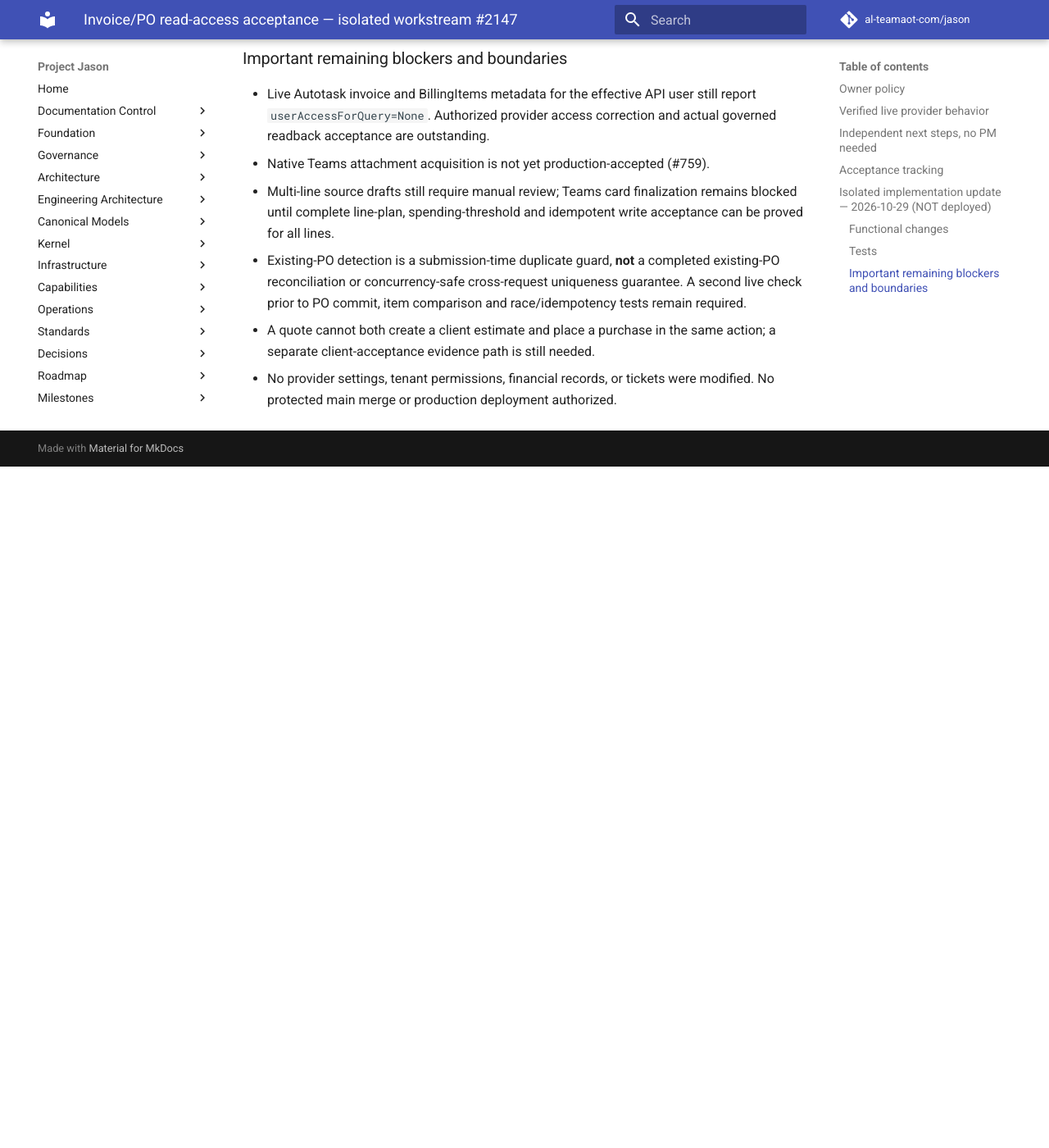
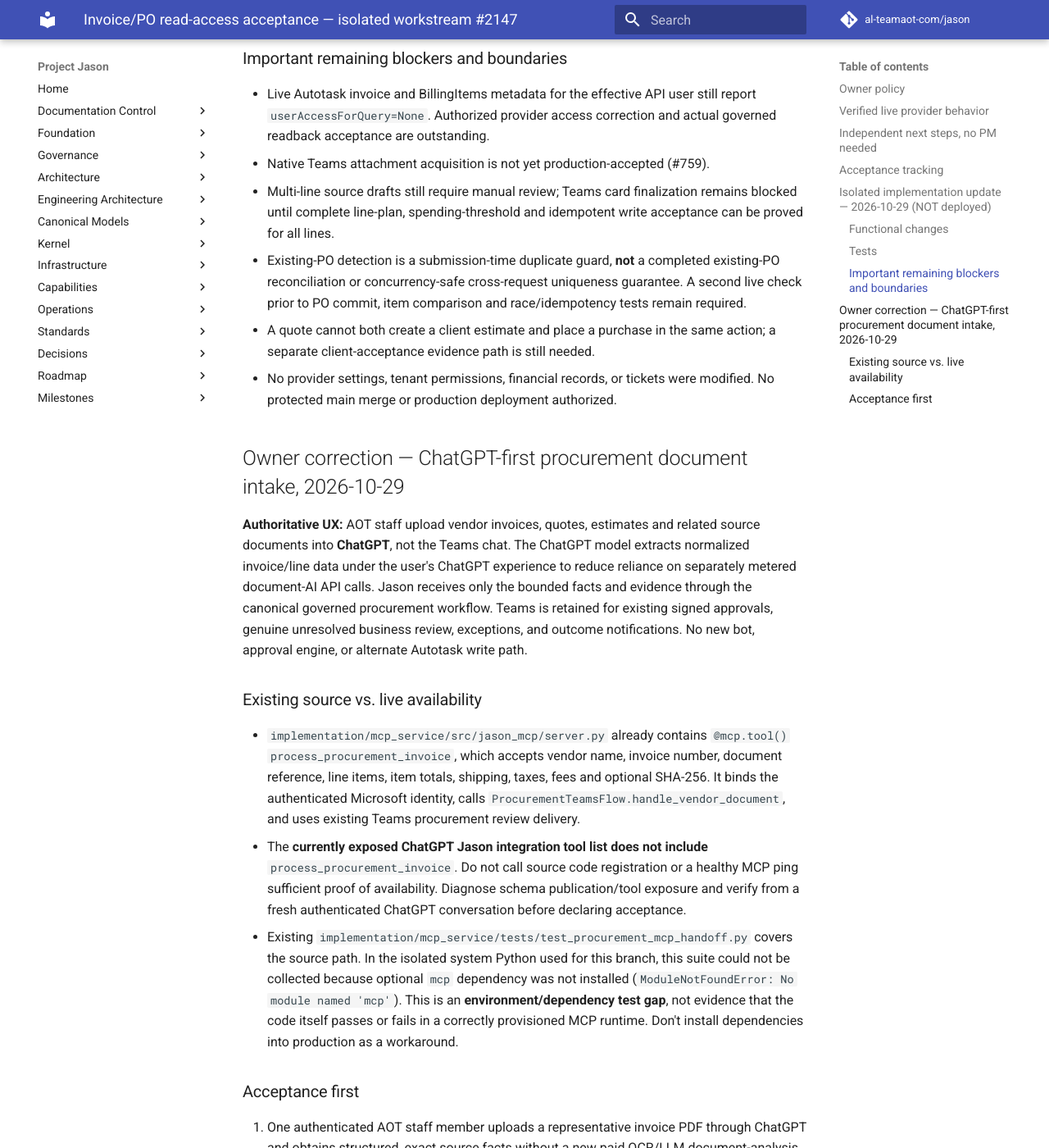
Before and after one commit to al-teamaot-com/jason, an MkDocs documentation site: the page built from docs/operations/Autotask-Invoice-PO-Read-Acceptance-20261029.md, in a window 1280 px wide and 1400 px high, scrolled down 3057 px. Shown: the whole window at 82% size. Built offline with MkDocs 1.6.1 and Material for MkDocs 9.7.7, drawn with Linux system fonts in a browser that asks for light colours; comment, search, counter and statistics services are not loaded; before the commit the page ends 3626 px from its top, so only the background shows below that; some of the changed text lies outside the part shown.

Commit message:
docs: prioritize ChatGPT invoice uploads and existing Teams approvals (#759)

```diff
--- a/docs/operations/Autotask-Invoice-PO-Read-Acceptance-20261029.md
+++ b/docs/operations/Autotask-Invoice-PO-Read-Acceptance-20261029.md
@@ -88,3 +88,54 @@
   same action; a separate client-acceptance evidence path is still needed.
 - No provider settings, tenant permissions, financial records, or tickets were
   modified. No protected main merge or production deployment authorized.
+
+
+## Owner correction — ChatGPT-first procurement document intake, 2026-10-29
+
+**Authoritative UX:** AOT staff upload vendor invoices, quotes, estimates
+and related source documents into **ChatGPT**, not the Teams chat. The
+ChatGPT model extracts normalized invoice/line data under the user's ChatGPT
+experience to reduce reliance on separately metered document-AI API calls.
+Jason receives only the bounded facts and evidence through the canonical
+governed procurement workflow. Teams is retained for existing signed
+approvals, genuine unresolved business review, exceptions, and outcome
+notifications. No new bot, approval engine, or alternate Autotask write path.
+
+### Existing source vs. live availability
+
+- `implementation/mcp_service/src/jason_mcp/server.py` already contains
+  `@mcp.tool() process_procurement_invoice`, which accepts vendor name,
+  invoice number, document reference, line items, item totals, shipping,
+  taxes, fees and optional SHA-256. It binds the authenticated Microsoft
+  identity, calls `ProcurementTeamsFlow.handle_vendor_document`, and uses
+  existing Teams procurement review delivery.
+- The **currently exposed ChatGPT Jason integration tool list does not
+  include** `process_procurement_invoice`. Do not call source code
+  registration or a healthy MCP ping sufficient proof of availability.
+  Diagnose schema publication/tool exposure and verify from a fresh
+  authenticated ChatGPT conversation before declaring acceptance.
+- Existing `implementation/mcp_service/tests/test_procurement_mcp_handoff.py`
+  covers the source path. In the isolated system Python used for this branch,
+  this suite could not be collected because optional `mcp` dependency was
+  not installed (`ModuleNotFoundError: No module named 'mcp'`). This is an
+  **environment/dependency test gap**, not evidence that the code itself
+  passes or fails in a correctly provisioned MCP runtime. Don't install
+  dependencies into production as a workaround.
+
+### Acceptance first
+1. One authenticated AOT staff member uploads a representative invoice PDF
+   through ChatGPT and obtains structured, exact source facts without a new
+   paid OCR/LLM document-analysis API call.
+2. Authenticated Jason `process_procurement_invoice` action is discoverable
+   and invokes the existing normalized draft path, with full source provenance,
+   including a durable, verifiable original-file reference and hash where
+   supported. Avoid relying only on a filename or claimed hash.
+3. Reuse established product/vendor/ticket matching, duplicates, invoice
+   amount fidelity and staff-specific Autotask UDF approval logic.
+4. Teams sends only necessary review/approval or exception cards; under-limit,
+   fully verified requests should not require a redundant approval decision.
+5. Provider-backed no-write pilot is followed by authorized preproduction
+   acceptance and eventual separate production release authorization.
+
+Teams-native invoice attachment ingestion is an optional secondary channel;
+it must not delay this ChatGPT-first path.
```
